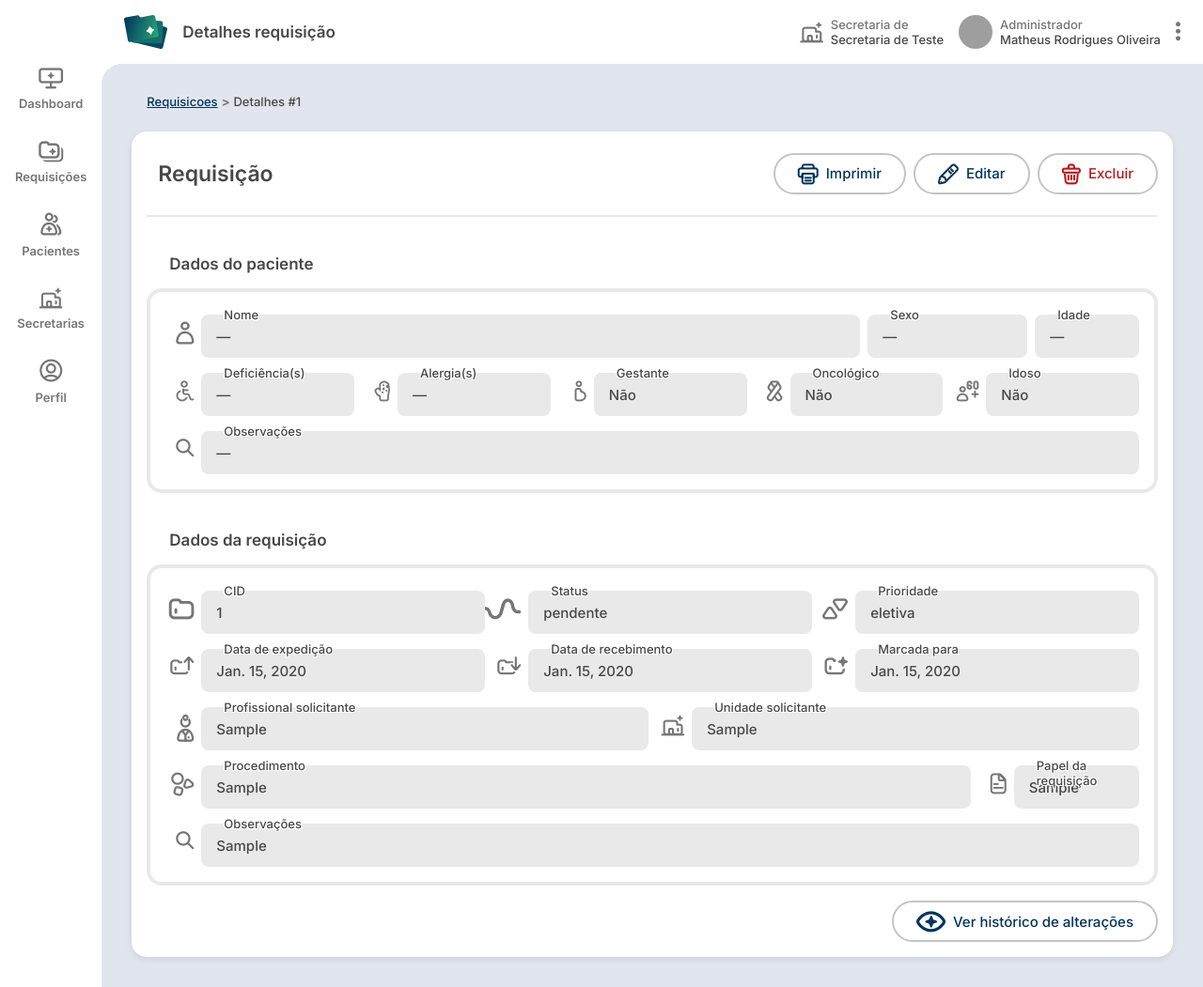
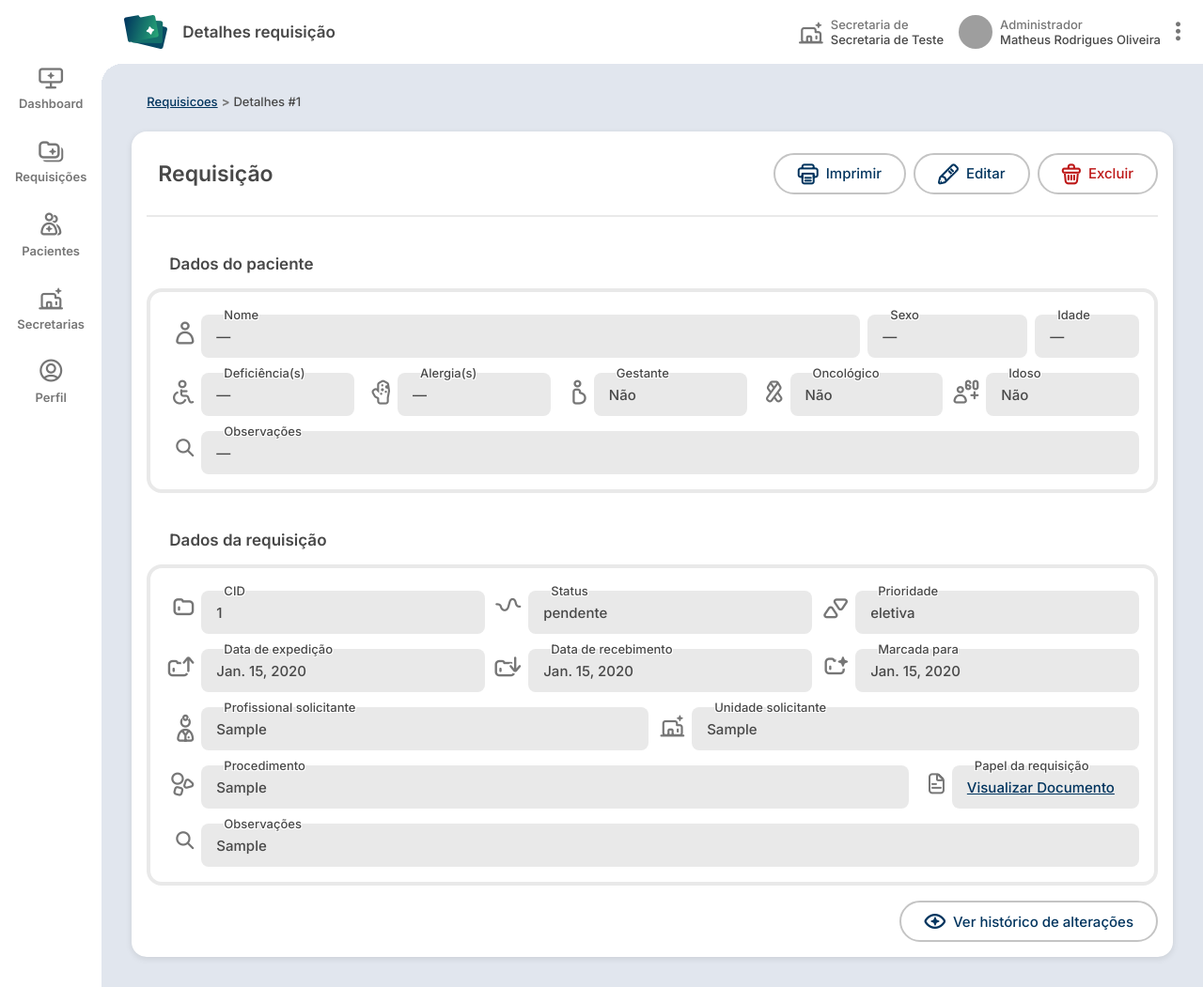
Before and after one commit to matheeus4568/Salus-System-Projeto-Integrador, a Django app: page /requisicoes/1/ in a window 1280 px wide. Shown: the whole page at 94% size. Run offline with Django 5.2, Linux system fonts and the light colour scheme; tables that the repository leaves empty hold one stand-in row (values such as "Sample post"); data that the repository does not hold is empty; some web fonts are replaced; grey boxes are pictures that could not be loaded.

Commit message:
fix: ajuste no tamanho dos ícones e media no settings

```diff
--- a/RequisicoesPacientes/templates/RequisicoesPacientes/requisicao.html
+++ b/RequisicoesPacientes/templates/RequisicoesPacientes/requisicao.html
@@ -1,7 +1,7 @@
 {% extends "base.html" %}
 {% load static %}
 {% load text_filters %}
-{% block title %}Requisições{% endblock %}
+{% block title %}Requisição{% endblock %}
 {% block extra_css %}
 <link rel="stylesheet" href="{% static 'css/components/navbar.css' %}">
 <link rel="stylesheet" href="{% static 'css/components/header.css' %}">
@@ -76,7 +76,7 @@
         </div>
         <div class="flex direction row gap-sm" >
             {% include "components/info_display.html" with label="Procedimento" has_info=True info=requisicao.procedimento icon="icon-circle-triangle-square" %}
-            {% include "components/info_display.html" with label="Papel da requisição" has_info=True info=requisicao.documentos icon="icon-file" width="20%" %}
+            {% include "components/info_display.html" with label="Papel da requisição" has_link=True link_url=requisicao.documentos.url icon="icon-file" width="30%" %}
         </div>
         {% include "components/info_display.html" with label="Observações" has_info=True info=requisicao.observacoes icon="icon-magnifying-glass" %}
 
--- a/SalusSystem/settings.py
+++ b/SalusSystem/settings.py
@@ -11,6 +11,7 @@ https://docs.djangoproject.com/en/5.2/ref/settings/
 """
 
 from pathlib import Path
+import os
 
 # Build paths inside the project like this: BASE_DIR / 'subdir'.
 BASE_DIR = Path(__file__).resolve().parent.parent
@@ -129,3 +130,7 @@ STATIC_URL = 'static/'
 # https://docs.djangoproject.com/en/5.2/ref/settings/#default-auto-field
 
 DEFAULT_AUTO_FIELD = 'django.db.models.BigAutoField'
+
+
+MEDIA_URL = '/media/'
+MEDIA_ROOT = os.path.join(BASE_DIR, 'media')
--- a/static/css/icon_moon.css
+++ b/static/css/icon_moon.css
@@ -47,11 +47,11 @@
 }
 .icon-sixty-plus:before {
   content: "\e904";
-  font-size: 22px;
+  font-size: 25px;
 }
 .icon-alergic-hand:before {
   content: "\e905";
-  font-size: 22px;
+  font-size: 26px;
 }
 .icon-attention:before {
   content: "\e906";
@@ -90,7 +90,7 @@
 }
 .icon-wheelchair-user:before {
   content: "\e90f";
-  font-size: 22px;
+  font-size: 26px;
 }
 .icon-recent-x:before {
   content: "\e910";
@@ -118,7 +118,7 @@
 }
 .icon-pregnancy:before {
   content: "\e916";
-  font-size: 22px;
+  font-size: 26px;
 }
 .icon-printer:before {
   content: "\e917";
@@ -154,7 +154,7 @@
 }
 .icon-open-eye:before {
   content: "\e91f";
-  font-size: 22px;
+  font-size: 16px;
 }
 .icon-closed-eye:before {
   content: "\e920";
@@ -162,7 +162,7 @@
 }
 .icon-ribbon:before {
   content: "\e921";
-  font-size: 22px;
+  font-size: 23px;
 }
 .icon-person:before {
   content: "\e922";
@@ -210,11 +210,11 @@
 }
 .icon-triangle-up-triangle-down:before {
   content: "\e92d";
-  font-size: 22px;
+  font-size: 21px;
 }
 .icon-folder:before {
   content: "\e92e";
-  font-size: 22px;
+  font-size: 18px;
 }
 .icon-folder-plus:before {
   content: "\e92f";
@@ -238,11 +238,11 @@
 }
 .icon-folder-arrow-down:before {
   content: "\e934";
-  font-size: 19px;
+  font-size: 21px;
 }
 .icon-folder-arrow-up:before {
   content: "\e935";
-  font-size: 19px;
+  font-size: 21px;
 }
 .icon-folders:before {
   content: "\e936";
@@ -254,7 +254,7 @@
 }
 .icon-secretary:before {
   content: "\e938";
-  font-size: 22px;
+  font-size: 23px;
 }
 .icon-secretary-solid:before {
   content: "\e939";
@@ -278,7 +278,7 @@
 }
 .icon-wave:before {
   content: "\e93e";
-  font-size: 22px;
+  font-size: 14px;
 }
 .icon-square-solid:before {
   content: "\e93f";
```
